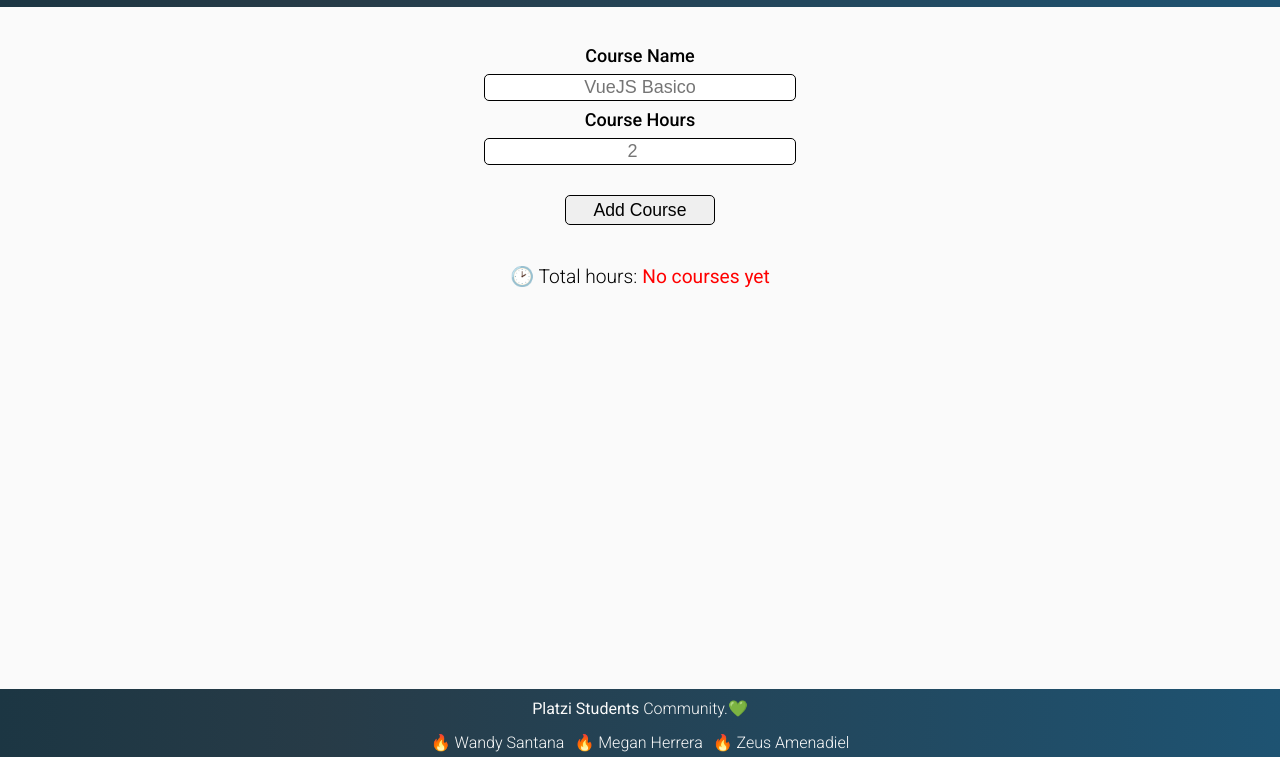
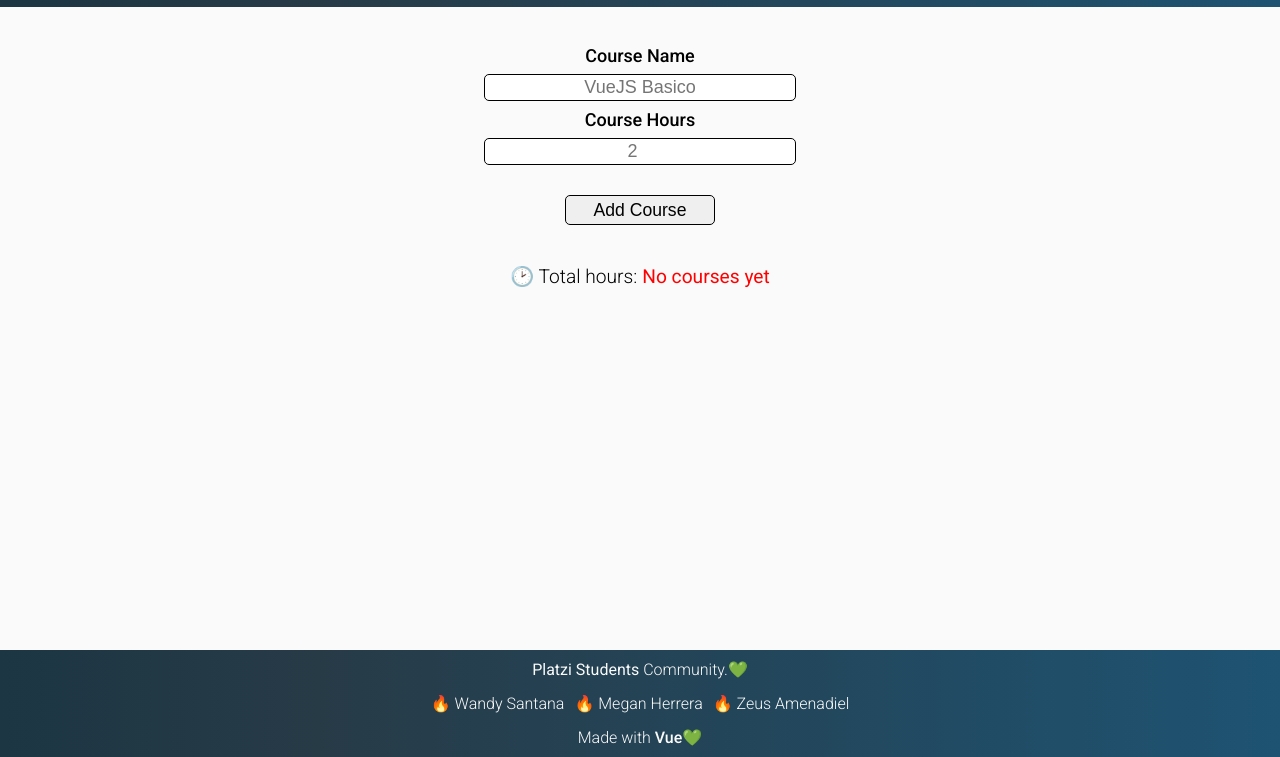
Before and after one commit to akidfromearth/course-tracker.vue, a plain HTML site: page index.html in a window 1280 px wide. Shown: the part 43-800 px from the top of the page. Drawn offline with nearby package versions, Linux system fonts and the light colour scheme.

Commit message:
Adding made by vue and adding flex wrap to students list

```diff
--- a/css/index.css
+++ b/css/index.css
@@ -189,6 +189,7 @@ h6 {
   display: flex;
   align-items: center;
   justify-content: center;
+  flex-wrap: wrap;
 }
 
 .footer-list-items > li {
@@ -196,3 +197,18 @@ h6 {
   font-weight: 300;
   color: #fafafa;
 }
+
+.footer-made-by {
+  display: block;
+  text-align: center;
+  color: #fafafa;
+  font-weight: 300;
+  margin: 10px 0px;
+}
+
+.footer-made-by > a {
+  color: #fafafa;
+  text-decoration: none;
+  font-weight: 500;
+  cursor: pointer;
+}
--- a/index.html
+++ b/index.html
@@ -53,6 +53,7 @@
           🔥 {{ student }}
         </li>
       </ul>
+      <span class="footer-made-by">Made with <a href="https://vuejs.org/" target="_blank">Vue💚</a></span>
     </footer>
   </div>
   <script src="https://cdn.jsdelivr.net/npm/vue@2/dist/vue.js"></script>
```
